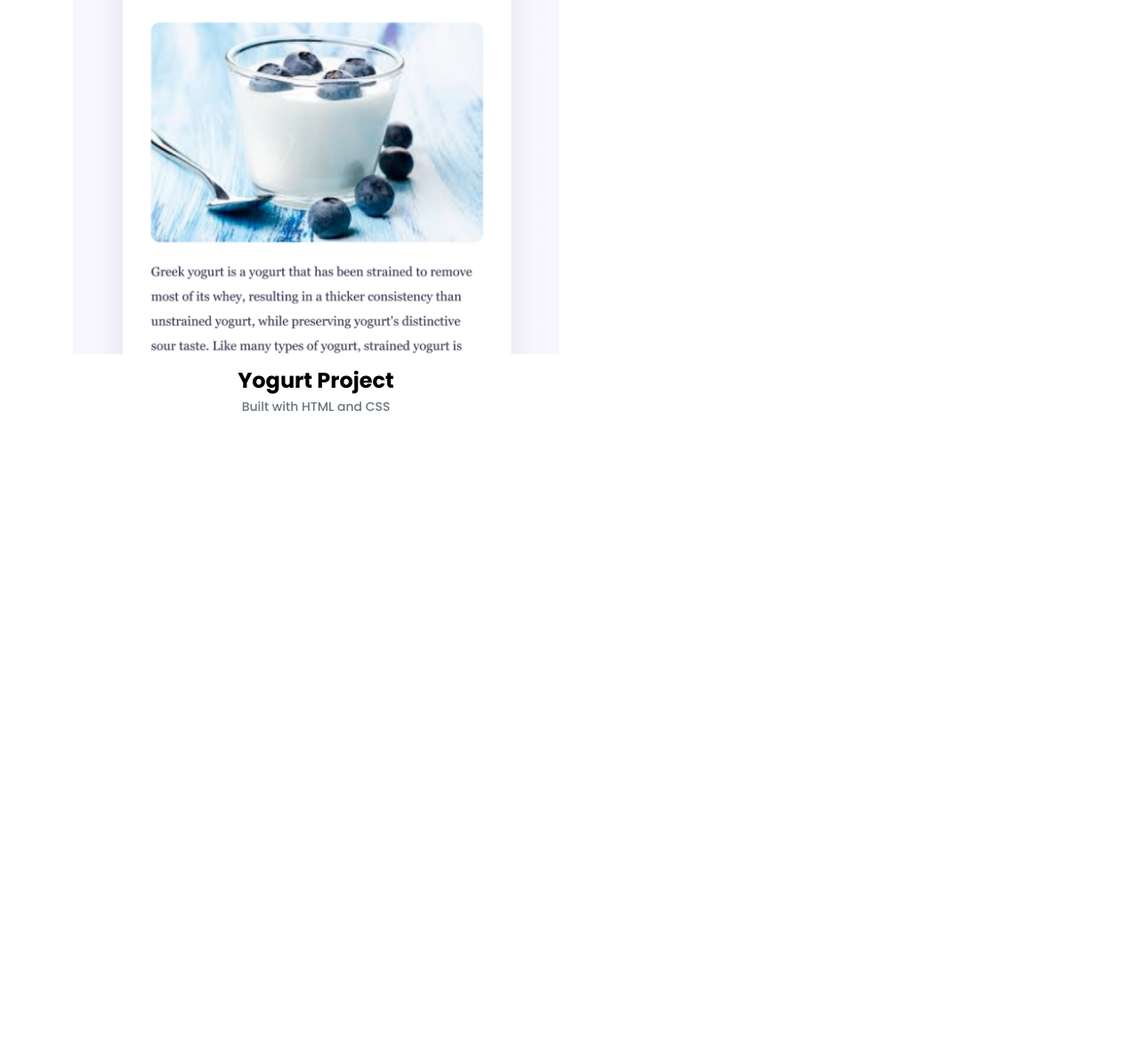
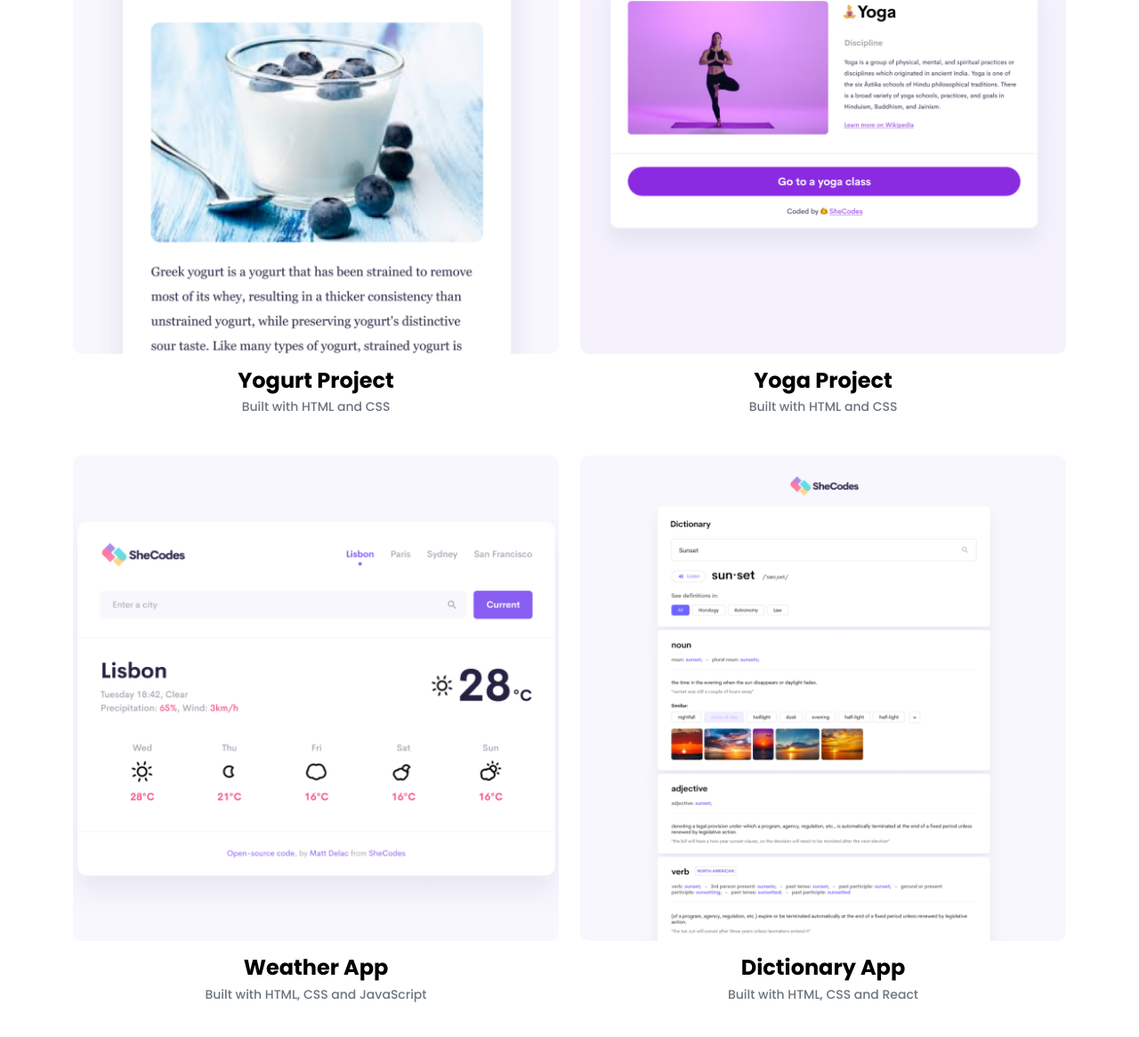
Before and after one commit to farzanehFathi/SheCodes-responsive-final-project, a plain HTML site: page work.html in a window 1280 px wide. Shown: the part 682-1848 px from the top of the page at 89% size. Before the commit the page ends 1170 px from the top, so only its background shows below. Drawn offline with nearby package versions, Linux system fonts and the light colour scheme.

Commit message:
Final edits on work.html

```diff
--- a/src/styling.css
+++ b/src/styling.css
@@ -45,6 +45,9 @@ p {
   line-height: 30px;
 }
 
+img {
+  border-radius: 10px;
+}
 .hero {
   text-align: center;
   padding: 160px 20px;
--- a/work.html
+++ b/work.html
@@ -36,10 +36,32 @@
     </div>
     <div class="container sub-page-content">
       <div class="row">
-        <div class="col-6">
+        <div class="col-lg-6 mb-4">
           <img class="img-fluid mb-3" src="/images/WgM8-yogurt.png" alt="" />
           <h3 class="text-center mb-0">Yogurt Project</h3>
           <p class="text-center text-muted">Built with HTML and CSS</p>
+        </div>
+        <div class="col-lg-6 mb-4">
+          <img class="img-fluid mb-3" src="/images/l3jP-yoga.png" alt="" />
+          <h3 class="text-center mb-0">Yoga Project</h3>
+          <p class="text-center text-muted">Built with HTML and CSS</p>
+        </div>
+
+        <div class="col-lg-6 mb-4">
+          <img class="img-fluid mb-3" src="/images/jxM9-weather.png" alt="" />
+          <h3 class="text-center mb-0">Weather App</h3>
+          <p class="text-center text-muted">
+            Built with HTML, CSS and JavaScript
+          </p>
+        </div>
+        <div class="col-lg-6 mb-4">
+          <img
+            class="img-fluid mb-3"
+            src="/images/dgHV-dictionary.png"
+            alt=""
+          />
+          <h3 class="text-center mb-0">Dictionary App</h3>
+          <p class="text-center text-muted">Built with HTML, CSS and React</p>
         </div>
       </div>
     </div>
```
Also changed, not shown: images/dgHV-dictionary.png (added).
